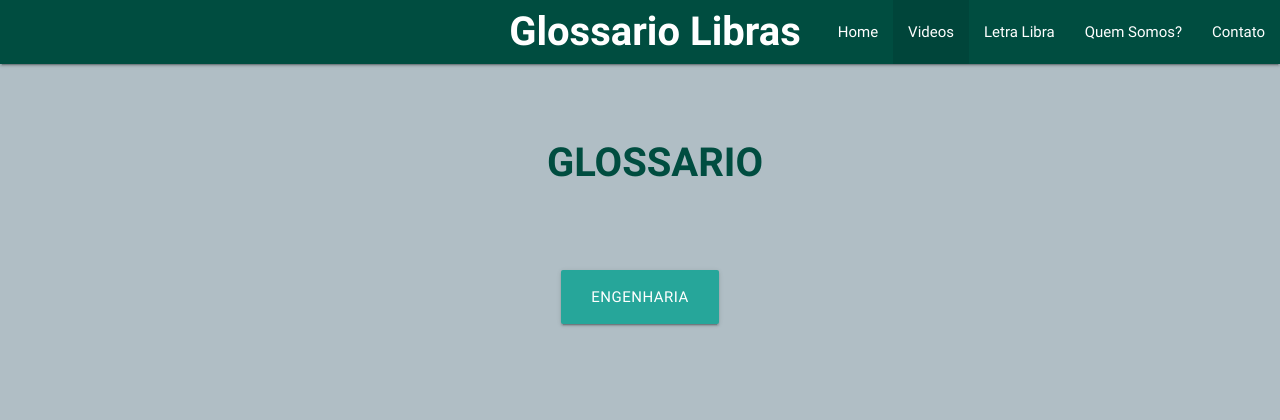
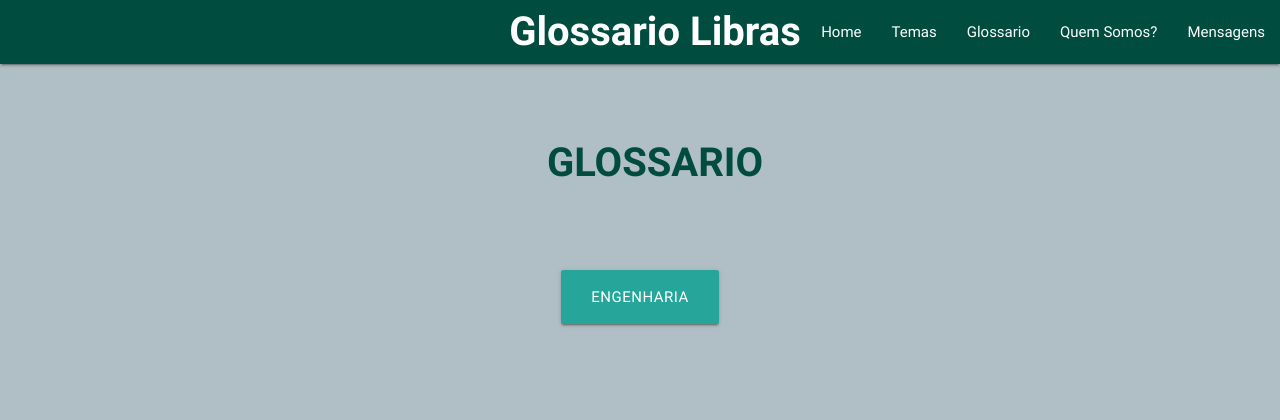
Before and after one commit to JoaoGrasel/GlossarioLibrasForLearning, a Django app: page /conteudo-categorias-glossarios/ in a window 1280 px wide. Shown: the top 420 px of the page. Run offline with Django 3.2, Linux system fonts and the light colour scheme; data comes from the database, SQL or seed files in the repository; some libraries are stand-ins or nearby versions.

Commit message:
Mudanças na navbar

```diff
--- a/ForLearning/Glossario/templates/Glossario/base.html
+++ b/ForLearning/Glossario/templates/Glossario/base.html
@@ -20,11 +20,11 @@
 			<i class ="material-icons">menu</i></a>
 
 	     <ul id="nav-mobile" class="right hide-on-med-and-down">
-	        <li  ><a href=""> Home </a></li>
-	        <li class="active"><a href="http://localhost:8000/"> Videos </a></li>
-	        <li><a href=""> Letra Libra </a></li>
+	        <li><a href="http://localhost:8000/"> Home </a></li>
+	        <li><a href="http://localhost:8000/conteudo-categorias-temas/"> Temas </a></li>
+	        <li><a href="http://localhost:8000/conteudo-categorias-glossarios/"> Glossario </a></li>
 	        <li><a href="#"> Quem Somos? </a></li>
-	        <li><a href=""> Contato</a></li>
+	        <li><a href="">Mensagens</a></li>
 
 	        <ul id="nav-mobile" class="right hide-on-med-and-down">
 	    </ul>
--- a/ForLearning/Glossario/templates/Glossario/categorias-glossario.html
+++ b/ForLearning/Glossario/templates/Glossario/categorias-glossario.html
@@ -11,7 +11,7 @@
     <ul>
     <div class="row">
     {% for glossario in lista_glossarios %}
-       <div class="col l10 push-l1 ">
+       <div class="col l12  ">
        		<li><a href="/conteudo-categorias-glossarios/{{ glossario.id }}/ " class="waves-effect waves-light btn-large color #01579b ">{{ glossario.titulo }}</a></li>
    		</div>
     {% endfor %}
--- a/ForLearning/Glossario/templates/Glossario/categorias-temas.html
+++ b/ForLearning/Glossario/templates/Glossario/categorias-temas.html
@@ -3,7 +3,7 @@
 
 <center>
    		<br></br>
-   		<h1> SINAIS </h1>
+   		<h1> TEMAS </h1>
    		<br></br>
 
 
@@ -11,7 +11,7 @@
     <ul>
     <div class="row contasiner">
     {% for tema in lista_temas %}
-       <div class="col l2 ">
+       <div class="col l12 ">
        		<li><a href="/conteudo-categorias-temas/{{ glossario.id }}/ " class="waves-effect waves-light btn-large color #01579b ">{{ temas.titulo }}</a></li>
    		</div>
     {% endfor %}
```
